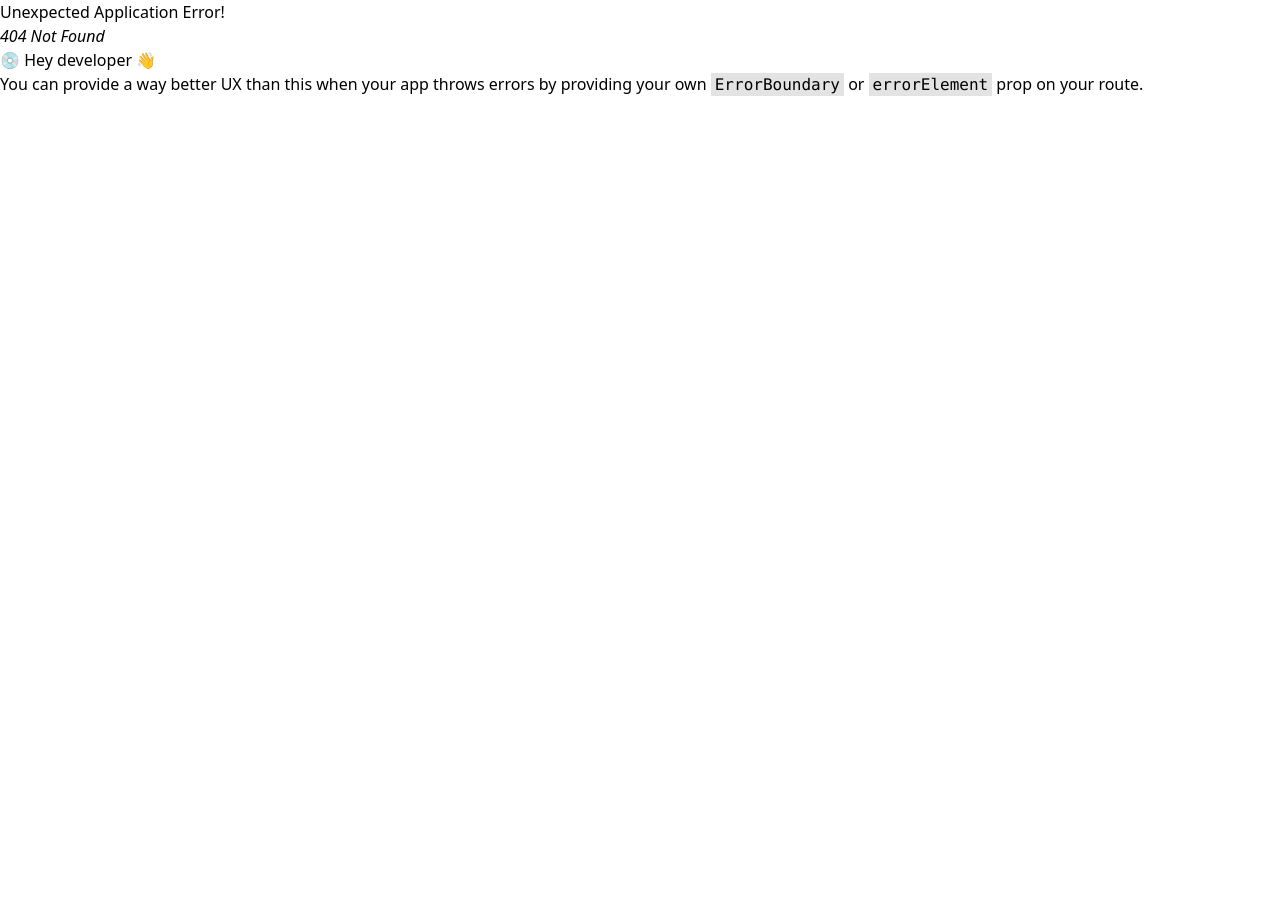
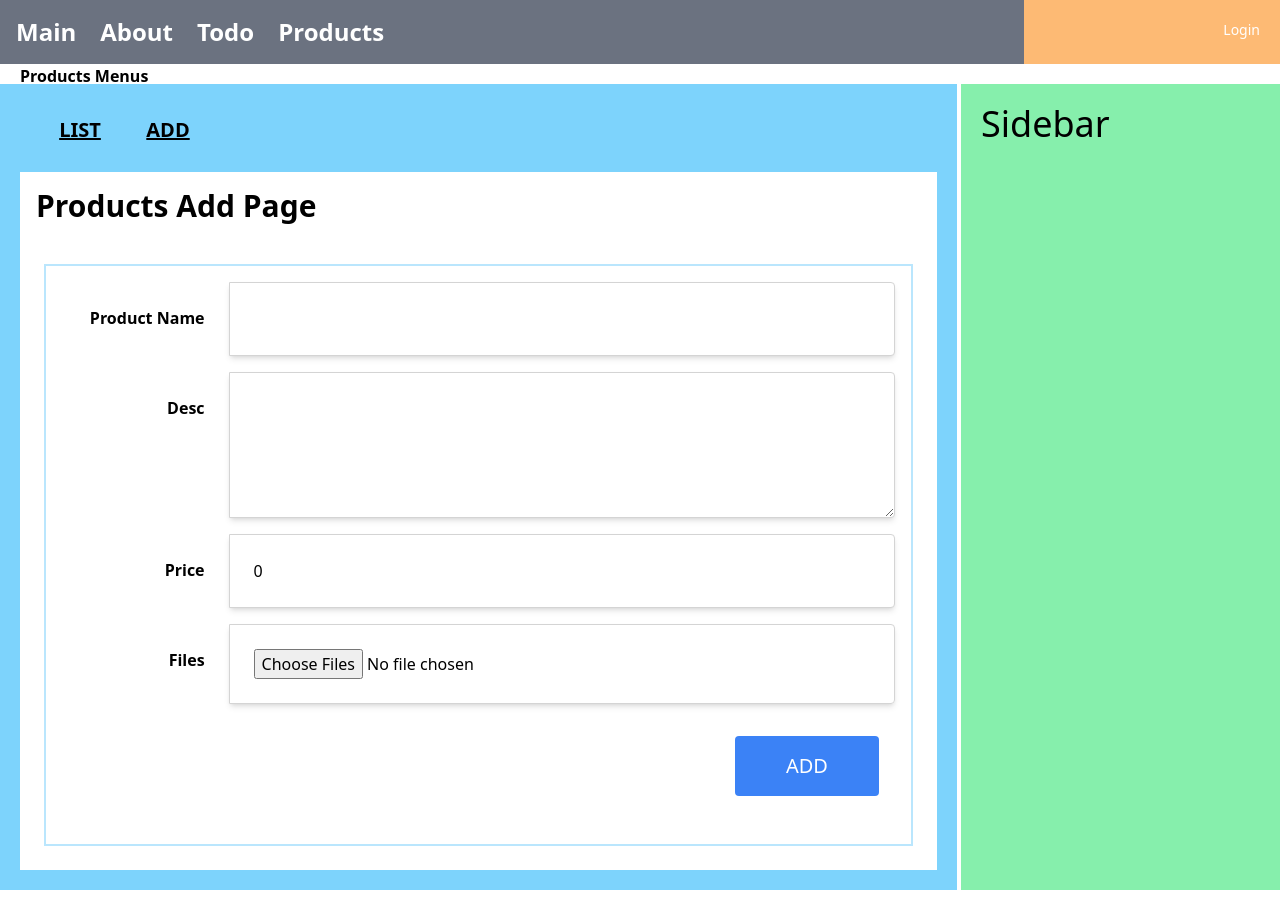
Before and after one commit to ewjang/slam_frontend_react_admin, a React (Create React App) app: page /products/add in a window 1280 px wide. Before the commit this address had no page. Before the commit the page ends 800 px from the top, so only its background shows below. Built offline with nearby package versions, Linux system fonts and the light colour scheme.

Commit message:
상품 조회 컴포넌트 및 라우터 추가

```diff
--- /dev/null
+++ b/src/api/productApi.js
@@ -0,0 +1,12 @@
+import axios from "axios"
+import {API_SERVER_HOST} from "./todoApi";
+
+const host = `${API_SERVER_HOST}/api/products`
+
+export const postAdd = async (product) => {
+
+    const header = {headers: {'Content-Type': 'multipart/form-data'}}
+    const res = await axios.post(`${host}/`, product, header)
+
+    return res.data
+}
--- a/src/components/menus/BasicMenu.js
+++ b/src/components/menus/BasicMenu.js
@@ -15,6 +15,9 @@
                     <li className="pr-6 text-2xl">
                         <Link to={'/todo/'}>Todo</Link>
                     </li>
+                    <li className="pr-6 text-2xl">
+                        <Link to={'/products/'}>Products</Link>
+                    </li>
                 </ul>
             </div>
 
--- /dev/null
+++ b/src/components/products/AddComponent.js
@@ -0,0 +1,119 @@
+import { useState, useRef } from 'react'
+import { postAdd } from '../../api/productApi'
+
+const initState = {
+    pname: '',
+    pdesc:'',
+    price:0,
+    files:[]
+}
+
+//new FormData() -> POST, PUT
+
+
+function AddComponent(props) {
+
+    const [product, setProduct] = useState(initState)
+    const uploadRef = useRef()
+
+    //multipart/form-data
+
+
+    const handleChangeProduct = (e) => {
+        product[e.target.name] = e.target.value
+        setProduct({...product})
+    }
+
+    const handleClickAdd = (e) => {
+        console.log([product])
+
+        const formData = new FormData()
+
+        const files =  uploadRef.current.files
+
+        for(let i = 0; i < files.length ; i++) {
+            formData.append("files",files[i])
+        }
+
+        formData.append('pname', product.pname)
+        formData.append('pdesc', product.pdesc)
+        formData.append('price', product.price)
+
+
+
+        console.log(files)
+
+        postAdd(formData)
+
+
+
+    }
+
+  return (
+    <div className = "border-2 border-sky-200 mt-10 m-2 p-4">
+
+    <div className="flex justify-center">
+      <div className="relative mb-4 flex w-full flex-wrap items-stretch">
+        <div className="w-1/5 p-6 text-right font-bold">Product Name</div>
+        <input className="w-4/5 p-6 rounded-r border border-solid border-neutral-300 shadow-md"
+          name="pname"
+          type={'text'}
+          value={product.pname}
+          onChange={handleChangeProduct}
+          >
+          </input>
+
+      </div>
+    </div>
+    <div className="flex justify-center">
+      <div className="relative mb-4 flex w-full flex-wrap items-stretch">
+        <div className="w-1/5 p-6 text-right font-bold">Desc</div>
+          <textarea
+          className="w-4/5 p-6 rounded-r border border-solid border-neutral-300 shadow-md resize-y"
+          name="pdesc"
+          rows={4}
+          onChange={handleChangeProduct}
+          value={product.pdesc}>
+            {product.pdesc}
+          </textarea>
+        </div>
+    </div>
+    <div className="flex justify-center">
+      <div className="relative mb-4 flex w-full flex-wrap items-stretch">
+        <div className="w-1/5 p-6 text-right font-bold">Price</div>
+        <input className="w-4/5 p-6 rounded-r border border-solid border-neutral-300 shadow-md"
+          name="price"
+          type={'number'}
+          value={product.price}
+          onChange={handleChangeProduct}
+          >
+          </input>
+      </div>
+    </div>
+    <div className="flex justify-center">
+      <div className="relative mb-4 flex w-full flex-wrap items-stretch">
+        <div className="w-1/5 p-6 text-right font-bold">Files</div>
+        <input ref={uploadRef}
+          className="w-4/5 p-6 rounded-r border border-solid border-neutral-300 shadow-md"
+          type={'file'} multiple={true}
+        >
+        </input>
+      </div>
+    </div>
+    <div className="flex justify-end">
+      <div className="relative mb-4 flex p-4 flex-wrap items-stretch">
+        <button type="button"
+        className="rounded p-4 w-36 bg-blue-500 text-xl  text-white "
+        onClick={handleClickAdd}
+        >
+        ADD
+        </button>
+
+      </div>
+    </div>
+  </div>
+
+  );
+}
+
+export default AddComponent
--- /dev/null
+++ b/src/pages/products/AddPage.js
@@ -0,0 +1,16 @@
+import React from 'react'
+import AddComponent from '../../components/products/AddComponent'
+
+function AddPage() {
+  return (
+    <div className="p-4 w-full bg-white">
+        <div className="text-3xl font-extrabold">
+            Products Add Page
+        </div>
+
+        <AddComponent/>
+    </div>
+  )
+}
+
+export default AddPage
--- /dev/null
+++ b/src/pages/products/IndexPage.js
@@ -0,0 +1,32 @@
+import React from 'react';
+import BasicLayout from '../../layouts/BasicLayout';
+import { Outlet, useNavigate } from 'react-router-dom';
+
+function IndexPage(props) {
+
+    const navigate = useNavigate()
+
+
+    return (
+        <BasicLayout>
+            <div className="text-black font-extrabold -mt-10">
+                Products Menus
+            </div>
+            <div className="w-full flex m-2 p-2">
+                <div className="text-xl m-1 p-2 w-20 font-extrabold text-center underline"
+                onClick={() => navigate('list')}>
+                    LIST
+                </div>
+                <div className="text-xl m-1 p-2 w-20 font-extrabold text-center underline"
+                onClick={() => navigate('add')}>
+                    ADD
+                </div>
+            </div>
+            <div className="flex flex-wrap w-full">
+                <Outlet/>
+            </div>
+        </BasicLayout>
+    );
+}
+
+export default IndexPage;
--- /dev/null
+++ b/src/pages/products/ListPage.js
@@ -0,0 +1,15 @@
+import React from 'react';
+
+function ListPage(props) {
+    return (
+        <div className="p-4 w-full bg-white">
+            <div className="text-3xl font-extrabold">
+                Products List Page
+            </div>
+
+        </div>
+
+    );
+}
+
+export default ListPage;
--- /dev/null
+++ b/src/router/productsRouter.js
@@ -0,0 +1,25 @@
+import {Suspense, lazy} from 'react';
+import {Navigate} from 'react-router-dom';
+
+const Loading = <div className={'bg-red-700'}>Loading....</div>
+const ProductList = lazy(() => import("../pages/products/ListPage"))
+const ProductAdd = lazy(() => import("../pages/products/AddPage"))
+
+const productsRouter = () => {
+    return [
+        {
+            path: 'list',
+            element: <Suspense fallback={Loading}><ProductList></ProductList></Suspense>
+        },
+        {
+            path: '',
+            element: <Navigate replace to={'/products/list'}></Navigate>
+        },
+        {
+            path: 'add',
+            element: <Suspense fallback={Loading}><ProductAdd></ProductAdd></Suspense>
+        },
+    ]
+}
+
+export default productsRouter;
--- a/src/router/root.js
+++ b/src/router/root.js
@@ -13,11 +13,15 @@
 import {createBrowserRouter} from 'react-router-dom'
 import todoRouter from "./todoRouter";
 
+import productsRouter from "./productsRouter";
+
 const Loading = <div className={'bg-red-700'}>Loading....</div>
 const Main = lazy(() => import("../pages/MainPage"))
+
 const About = lazy(() => import("../pages/AboutPage"))
 const TodoIndex = lazy(() => import("../pages/todo/IndexPage"))
 
+const ProductsIndex = lazy(() => import("../pages/products/IndexPage"))
 
 const root = createBrowserRouter([
     {
@@ -33,7 +37,11 @@
         element: <Suspense fallback={Loading}><TodoIndex/></Suspense>,
         children: todoRouter()
     },
-
+    {
+        path: 'products',
+        element: <Suspense fallback={Loading}><ProductsIndex/></Suspense>,
+        children: productsRouter()
+    },
 ])
 
 
```
